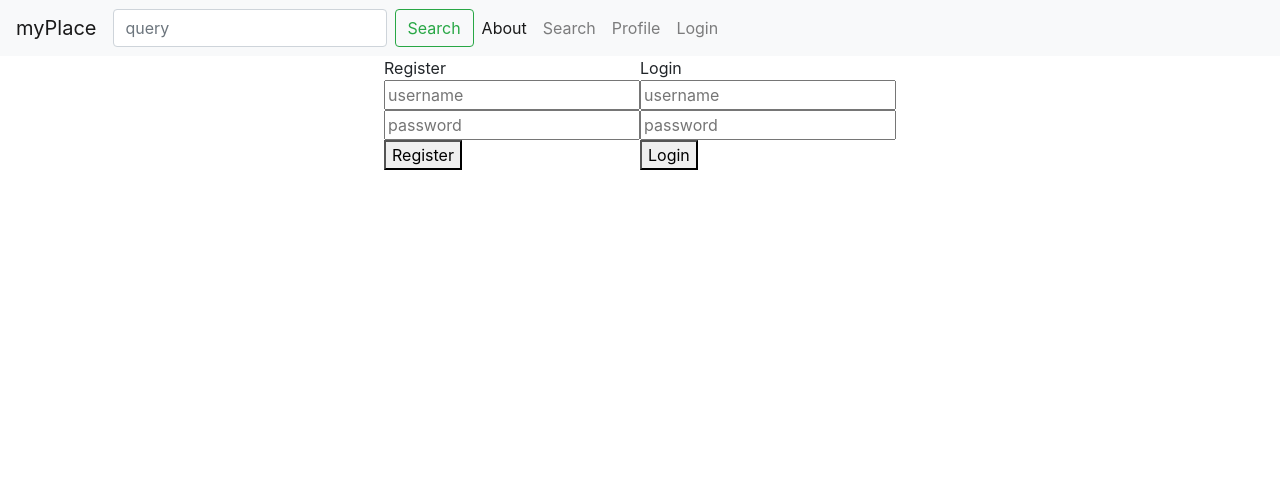
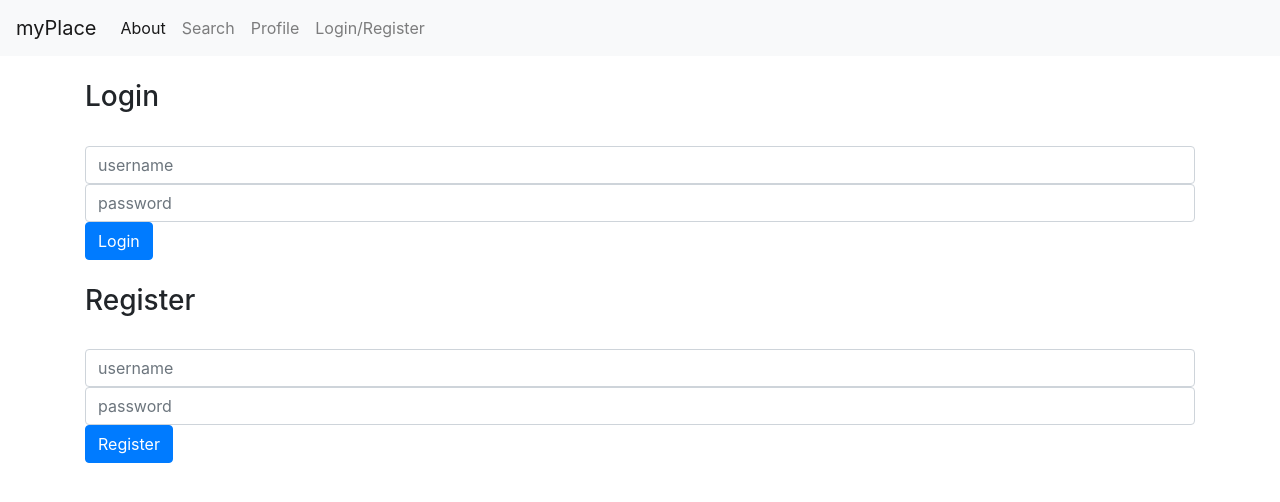
Before and after one commit to greg-han/myplace, a React (Create React App) app in the folder client/: page /LoginPage in a window 1280 px wide. Shown: the top 502 px of the page. Built offline with nearby package versions, Linux system fonts and the light colour scheme.

Commit message:
re-styled login components, added conditional rendering of Login/Register Link, and added a greeting to the profile

```diff
--- a/client/src/components/Login.js
+++ b/client/src/components/Login.js
@@ -9,15 +9,12 @@ const input = {
      }
 
 const register = {
-	 marginLeft: '30%',
-	 float: 'left'
+	 display: 'inline'
      }
 
 const login = {
-	 float: 'right',
-         marginRight: '30%'
+	 display: 'inline'
      }
-
 
 class Login extends Component {
 
@@ -74,23 +71,21 @@ postRegister = (event) => {
 
 render(){
     return(
-   <div>
+   <div className="container">
+     <br />
+     <form style={login} onSubmit={this.postLogin}>
+       <h3>Login</h3><br/>
+       <input className="form-control" ref={(elem) => {this.lusername = elem}} type="text" placeholder="username" />
+       <input className="form-control" ref={(elem) => {this.lpassword = elem}} type="text" placeholder="password" />
+       <button className="btn btn-primary" type="submit">Login</button>
+     </form>
+     <br />
+     <br />
      <form style={register} onSubmit={this.postRegister}>
-       Register<br />
-       <input ref={(elem) => {this.username = elem}} type="username" placeholder="username" />
-       <br />
-       <input ref={(elem) => {this.password = elem}} type="password" placeholder="password" />
-       <br />
-       <button type="submit">Register</button>
-     </form>
-
-     <form style={login} onSubmit={this.postLogin}>
-       Login<br/>
-       <input ref={(elem) => {this.lusername = elem}} type="username" placeholder="username" />
-       <br />
-       <input ref={(elem) => {this.lpassword = elem}} type="password" placeholder="password" />
-       <br />
-       <button type="submit">Login</button>
+       <h3>Register</h3><br />
+       <input className="form-control" ref={(elem) => {this.username = elem}} type="text" placeholder="username" />
+       <input className="form-control" ref={(elem) => {this.password = elem}} type="text" placeholder="password" />
+       <button className="btn btn-primary" type="submit">Register</button>
      </form>
    </div>
    );
--- a/client/src/components/Navbar.js
+++ b/client/src/components/Navbar.js
@@ -26,7 +26,7 @@ class Navbar extends Component {
         <Link to="/ProfilePage" className="nav-link"> Profile</Link>
       </li>
       <li className="nav-item">
-        <Link to="/LoginPage" className="nav-link"> Login </Link>
+      { !this.props.loggedIn && <Link to="/LoginPage" className="nav-link"> Login/Register</Link>}
       </li>
       <li className="nav-item dropdown">
       </li>
--- a/client/src/components/ProfilePage.js
+++ b/client/src/components/ProfilePage.js
@@ -13,12 +13,15 @@ class ProfilePage extends Component {
  showprops = () => {
   console.log("props", this.props);
  }
+ returnGreet= () => {
+  return 'Hello ' + this.props.username + ' !'
+}
  render(){
    return(
     <div className="container">
     <h1>Profile</h1>
       <p>
-      This will be replaced by your profile.
+      {this.props.loggedIn && this.returnGreet() }
       <br/>
       </p>
       {this.props.loggedIn && <button onClick={this.logOffandDrop}>LogOut</button>}
--- a/client/src/reducers/logReducers.js
+++ b/client/src/reducers/logReducers.js
@@ -1,4 +1,4 @@
-const logReducers = (state = {loggedIn : true}, action) => {
+const logReducers = (state = {loggedIn : false}, action) => {
  switch(action.type){
    case 'LOG_ON':
       return {loggedIn : true}
```
Also changed, not shown: 1 other file (tests, documents, lock files or other folders).
